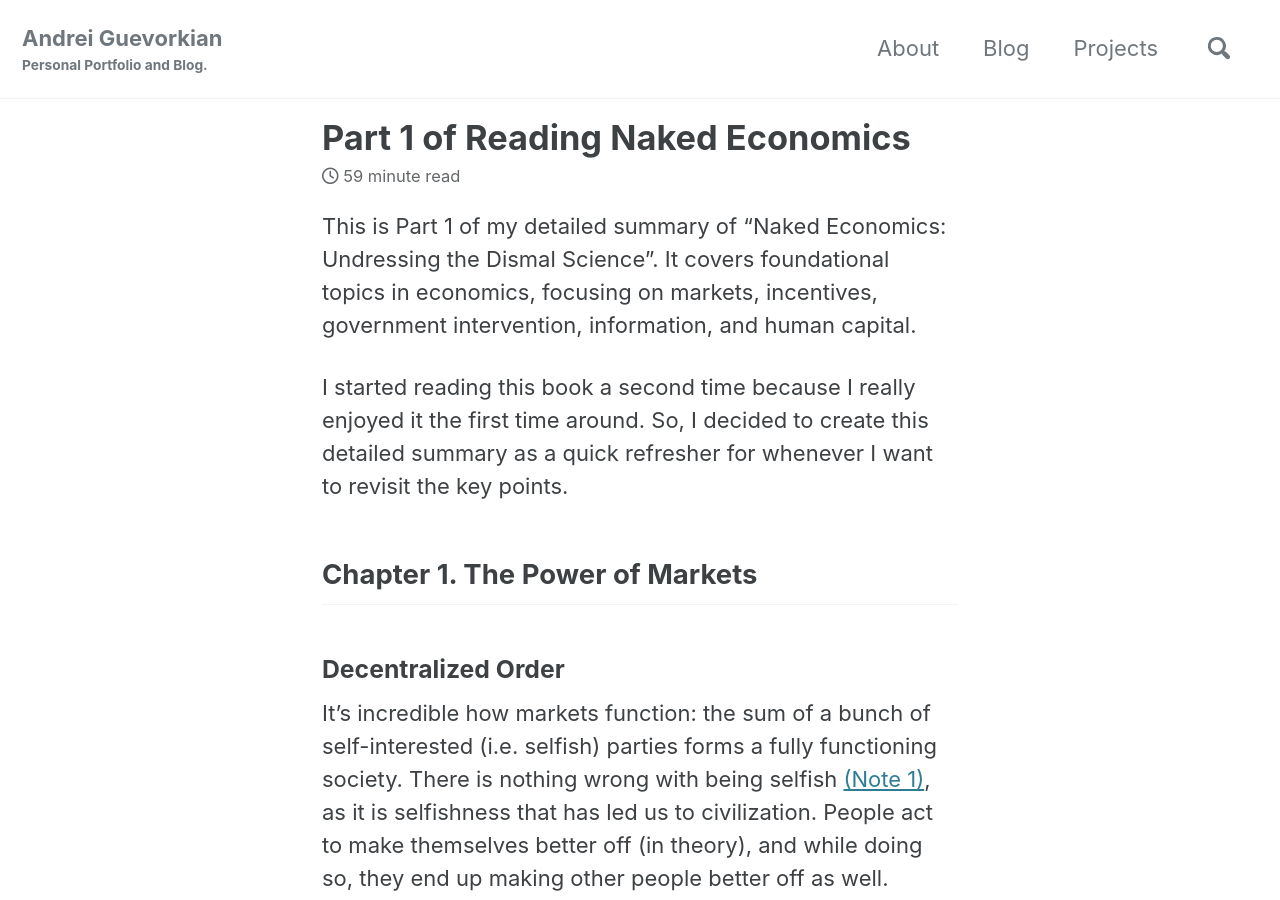
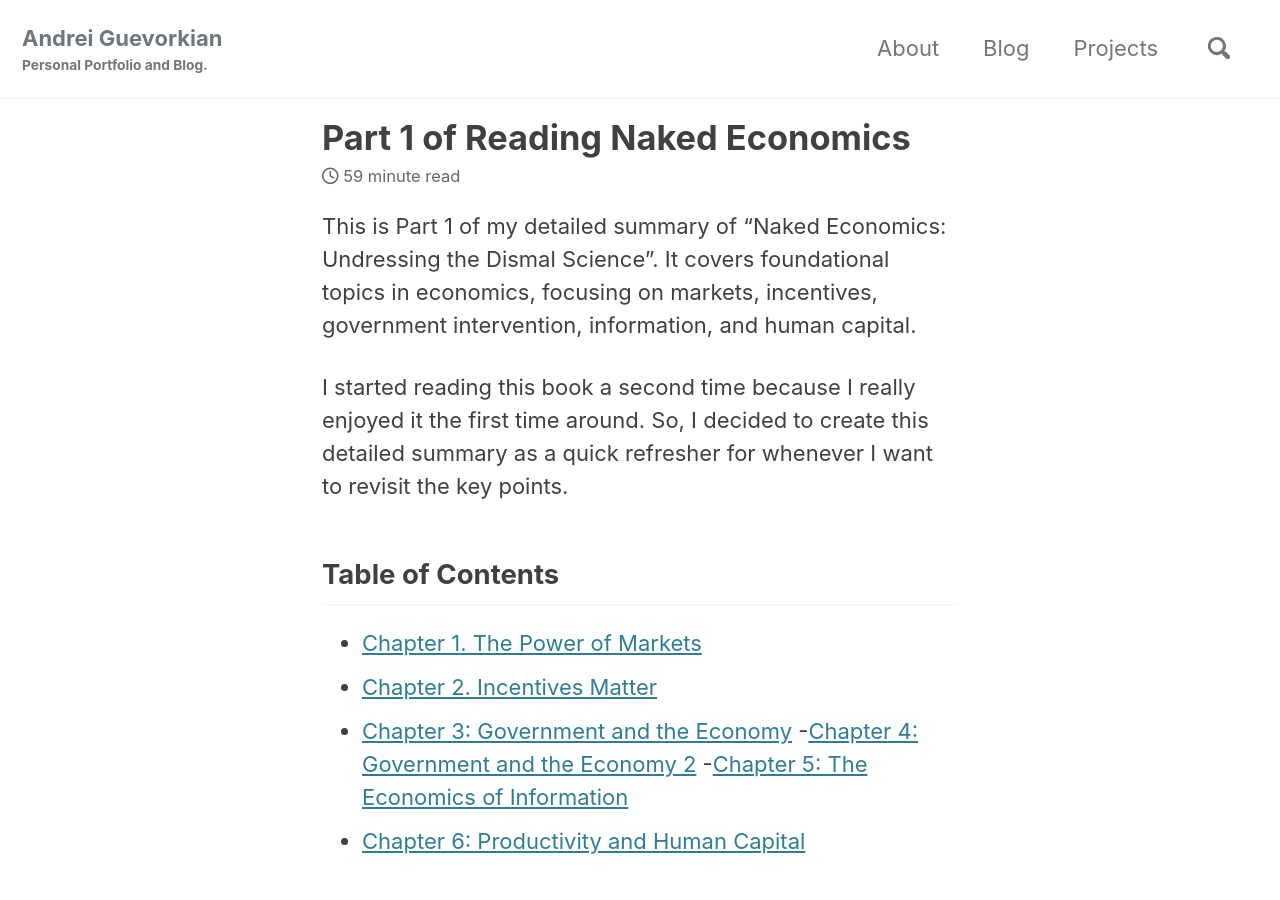
Before and after one commit to andreigue/andreigue.github.io, a Jekyll site: the page built from _posts/2024-06-30-naked-econ-1.md, in a window 1280 px wide and 900 px high. Built offline with Jekyll 4.4.1, drawn with Linux system fonts in a browser that asks for light colours; cached includes are drawn as plain includes; nearby versions of some CDN libraries; some of the changed text lies outside the part shown.

Commit message:
Add table of contents

```diff
--- a/_posts/2024-06-30-naked-econ-1.md
+++ b/_posts/2024-06-30-naked-econ-1.md
@@ -6,6 +6,15 @@ tags: [Books, Economics]
 This is Part 1 of my detailed summary of "Naked Economics: Undressing the Dismal Science". It covers foundational topics in economics, focusing on markets, incentives, government intervention, information, and human capital.
 
 I started reading this book a second time because I really enjoyed it the first time around. So, I decided to create this detailed summary as a quick refresher for whenever I want to revisit the key points.
+
+## Table of Contents
+
+- [Chapter 1. The Power of Markets](#chapter-1-the-power-of-markets)
+- [Chapter 2. Incentives Matter](#chapter-2-incentives-matter)
+- [Chapter 3: Government and the Economy](#chapter-3-government-and-the-economy)
+-[Chapter 4: Government and the Economy 2](#chapter-4-government-and-the-economy-2)
+-[Chapter 5: The Economics of Information](#chapter-5-the-economics-of-information)
+- [Chapter 6: Productivity and Human Capital](#chapter-6-productivity-and-human-capital)
 
 ## Chapter 1. The Power of Markets
 
```
Also changed, not shown: _posts/2024-10-10-naked-econ-2.md (+5 -0 lines).
